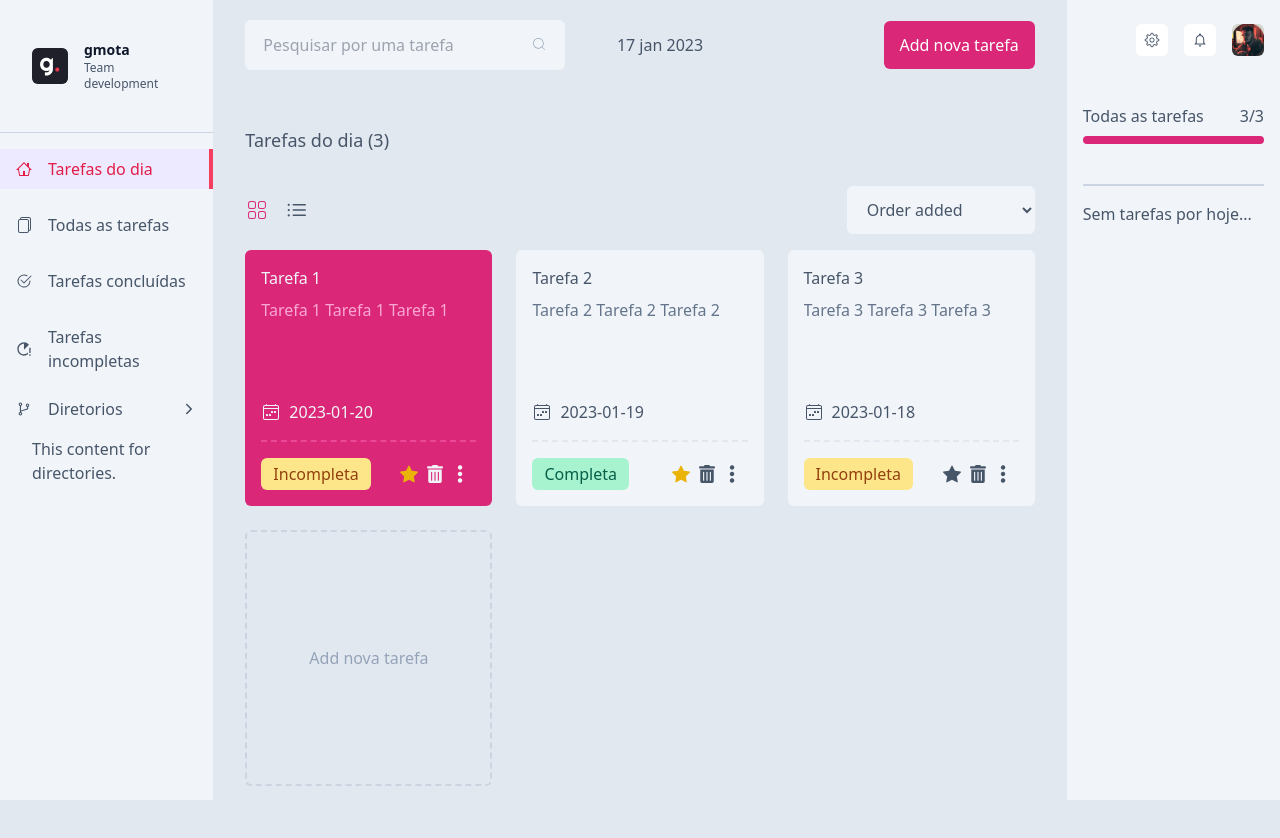
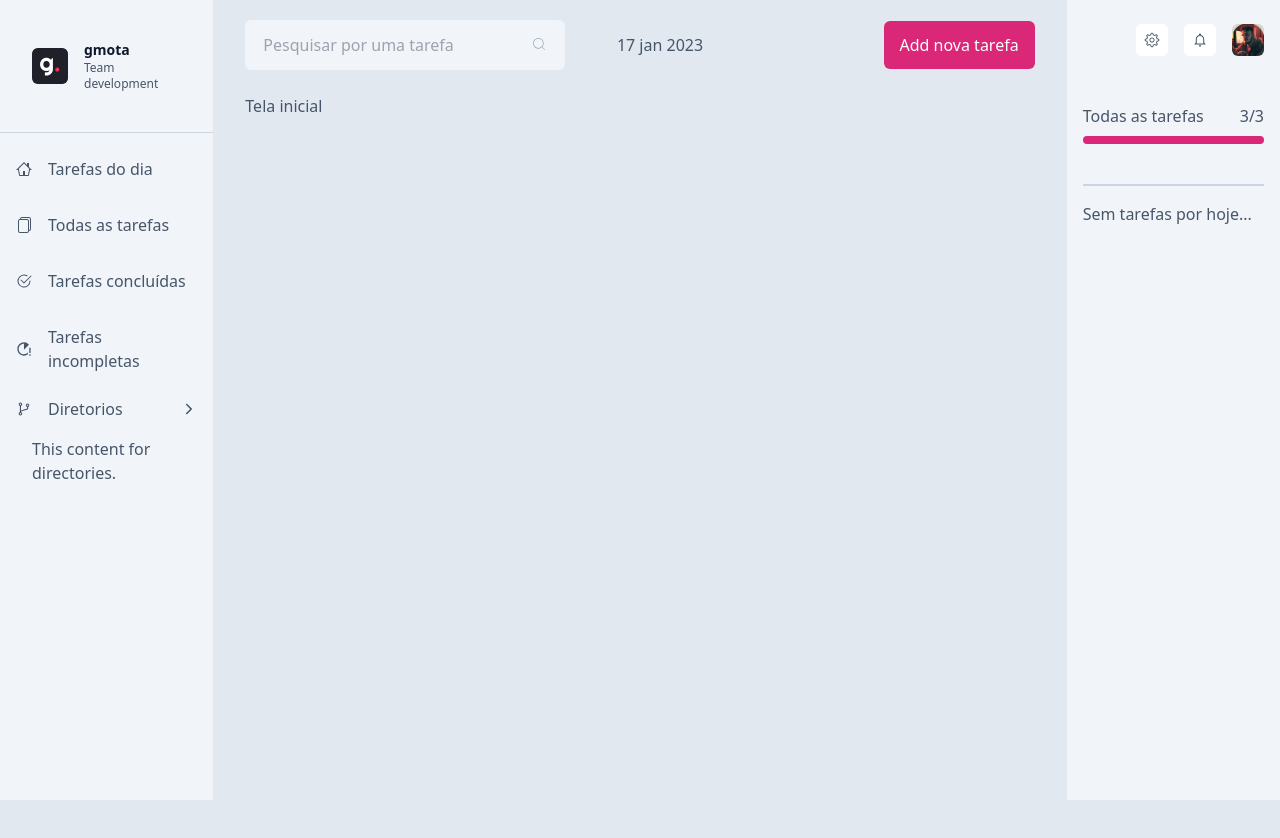
Before and after one commit to GuilhermeMota20/TasksMota, a Next.js app: page / in a window 1280 px wide. Shown: the top 838 px of the page. After the commit the page ends 800 px from the top, so only its background shows below. Built offline with nearby package versions, Linux system fonts and the light colour scheme; a web font is replaced by a local one; what miragejs would draw is missing.

Commit message:
[FRONTEND] FT - Preparando apis do mirage

```diff
--- a/package.json
+++ b/package.json
@@ -21,6 +21,7 @@
     "date-fns": "^2.29.3",
     "eslint": "8.31.0",
     "eslint-config-next": "13.1.1",
+    "firebase": "^9.16.0",
     "miragejs": "^0.1.47",
     "next": "13.1.1",
     "react": "18.2.0",
@@ -28,6 +29,7 @@
     "react-hook-form": "^7.42.1",
     "react-icons": "^4.7.1",
     "react-query": "^3.39.3",
+    "react-spinners": "^0.13.8",
     "sass": "^1.57.1",
     "typescript": "4.9.4",
     "yup": "^0.32.11"
--- a/src/components/Sidebar/NavLinks.tsx
+++ b/src/components/Sidebar/NavLinks.tsx
@@ -10,28 +10,28 @@ interface NavLinksProps {
 
 export default function NavLinks({ classActive }: NavLinksProps) {
     const route = useRouter();
-    const currentPath = route.asPath;
+    const currentPath = route.pathname;
 
     const links = [
         {
             name: 'Tarefas do dia',
-            path: '/',
-            icon: <GoHome className={`${currentPath === '/' ? 'fill-rose-600' : ''}`} />,
+            path: '/TasksOfTheDay',
+            icon: <GoHome className={`${currentPath === '/TasksOfTheDay' ? 'fill-rose-600' : ''}`} />,
         },
         {
             name: 'Todas as tarefas',
-            path: '/allTasks',
-            icon: <BsFiles className={`${currentPath === '/allTasks' ? 'fill-rose-600' : ''}`} />,
+            path: '/AllTasks',
+            icon: <BsFiles className={`${currentPath === '/AllTasks' ? 'fill-rose-600' : ''}`} />,
         },
         {
             name: 'Tarefas concluídas',
-            path: '/completedTasks',
-            icon: <BsCheck2Circle className={`${currentPath === '/completedTasks' ? 'fill-rose-600' : ''}`} />,
+            path: '/CompletedTasks',
+            icon: <BsCheck2Circle className={`${currentPath === '/CompletedTasks' ? 'fill-rose-600' : ''}`} />,
         },
         {
             name: 'Tarefas incompletas',
-            path: '/uncompletedTasks',
-            icon: <MdOutlineRunningWithErrors className={`${currentPath === '/uncompletedTasks' ? 'fill-rose-600' : ''}`} />,
+            path: '/UncompletedTasks',
+            icon: <MdOutlineRunningWithErrors className={`${currentPath === '/UncompletedTasks' ? 'fill-rose-600' : ''}`} />,
         },
     ];
 
--- a/src/components/TasksSection/TaskItem/ActionsTaskItem/BtnDeleteTask.tsx
+++ b/src/components/TasksSection/TaskItem/ActionsTaskItem/BtnDeleteTask.tsx
@@ -15,7 +15,7 @@ export default function BtnDeleteTask({ taskId }: BtnDeleteTaskProps) {
                 />
             )} */}
             <button
-                title="delete task"
+                title="Deletar tarefa"
                 className="ml-2 transition hover:text-slate-700"
             // onClick={() => setIsModalShown(true)}
             >
--- a/src/components/TasksSection/TaskItem/ActionsTaskItem/BtnEditTask.tsx
+++ b/src/components/TasksSection/TaskItem/ActionsTaskItem/BtnEditTask.tsx
@@ -15,7 +15,7 @@ export default function BtnEditTask({ task }: BtnEditTaskProps) {
     return (
         <>
             <button
-                title="edit task"
+                title="Editar tarefa"
                 className="transition w-7 sm:w-8 h-6 sm:h-8 grid place-items-center hover:text-slate-700"
                 onClick={openModalEditTask}
             >
--- a/src/components/TasksSection/index.tsx
+++ b/src/components/TasksSection/index.tsx
@@ -1,37 +1,19 @@
+import { useState } from "react";
+import { useAllTasks } from "../../services/hooks/useAllTasks";
 import LayoutTasks from "../Utilities/LayoutTasks";
 
-const tasksMock = [
-    {
-        id: '1',
-        title: 'Tarefa 1',
-        description: 'Tarefa 1 Tarefa 1 Tarefa 1',
-        date: '2023-01-20',
-        completed: false,
-        important: true,
-        dir: '',
-    },
-    {
-        id: '2',
-        title: 'Tarefa 2',
-        description: 'Tarefa 2 Tarefa 2 Tarefa 2',
-        date: '2023-01-19',
-        completed: true,
-        important: true,
-        dir: '',
-    },
-    {
-        id: '3',
-        title: 'Tarefa 3',
-        description: 'Tarefa 3 Tarefa 3 Tarefa 3',
-        date: '2023-01-18',
-        completed: false,
-        important: false,
-        dir: '',
-    },
-]
+export default function TasksSection() {
+    const [page, setPage] = useState(1);
+    const { data, isLoading, isFetched, error, refetch } = useAllTasks();
 
-export default function TasksSection() {
     return (
-        <LayoutTasks title={`Tarefas do dia (${tasksMock.length})`} tasks={tasksMock} />
+        <>
+            <LayoutTasks
+                title={`Tarefas do dia (${data?.tasks.length} exibidos)`}
+                tasks={data?.tasks}
+                isLoading={isLoading}
+                error={error}
+            />
+        </>
     )
 }
--- a/src/components/Utilities/LayoutTasks.tsx
+++ b/src/components/Utilities/LayoutTasks.tsx
@@ -1,4 +1,5 @@
 import { useState } from "react";
+import { MoonLoader } from "react-spinners";
 import { Tasks } from "../../types/Task";
 import SortViews from "../TasksSection/SortViews";
 import TaskItem from "../TasksSection/TaskItem";
@@ -6,9 +7,11 @@ import TaskItem from "../TasksSection/TaskItem";
 interface LayoutTasksProps {
     title: string;
     tasks: Tasks[] | [];
+    isLoading: boolean;
+    error: unknown;
 };
 
-export default function LayoutTasks({ title, tasks }: LayoutTasksProps) {
+export default function LayoutTasks({ title, tasks, isLoading, error }: LayoutTasksProps) {
     const [isListInView, setIsListInView] = useState<boolean>(false);
 
     return (
@@ -25,12 +28,23 @@ export default function LayoutTasks({ title, tasks }: LayoutTasksProps) {
             // key={}
             />
 
+            {isLoading ? (
+                <div className="flex items-center justify-center m-4">
+                    <MoonLoader color="rgb(190, 24, 93)" size={24} />
+                </div>
+
+            ) : error ? (
+                <div className="flex items-center justify-center m-4 text-center">
+                    <span>Ocorreu um erro ao obter as tarefas.</span>
+                </div>
+
+            ) : (
                 <ul className={`animate-fade-in-down tasksList mt-4 grid gap-2 sm:gap-4 xl:gap-6 ${isListInView
                     ? "grid-cols-1"
                     : "2xl:grid-cols-4 xl:grid-cols-3 lg:grid-cols-4 md:grid-cols-3 grid-cols-2 items-end"
                     }`}
                 >
-                {tasks.map((task) => (
+                    {tasks?.map((task) => (
                         <TaskItem key={task.id} isListInView={isListInView} task={task} />
                     ))}
 
@@ -43,6 +57,7 @@ export default function LayoutTasks({ title, tasks }: LayoutTasksProps) {
                         </button>
                     </li>
                 </ul>
+            )}
         </section>
     )
 }
--- a/src/components/Utilities/TextArea.tsx
+++ b/src/components/Utilities/TextArea.tsx
@@ -15,6 +15,7 @@ const TextAreaBase: ForwardRefRenderFunction<HTMLTextAreaElement, TextAreaProps>
                 className="w-full bg-slate-100 text-slate-600 placeholder:text-slate-400 hover:border-pink-600 focus:border-pink-600"
                 placeholder={placeholder}
                 value={value}
+                maxLength={80}
                 ref={ref}
                 {...rest}
                 onChange={onChange}
--- a/src/pages/AllTasks/index.tsx
+++ b/src/pages/AllTasks/index.tsx
@@ -1,18 +1,11 @@
-import { useState } from "react";
 import Header from "../../components/Header";
-import { useAllTasks } from "../../services/hooks/useAllTasks";
+import TasksSection from "../../components/TasksSection";
 
 export default function AllTasks() {
-    const [page, setPage] = useState(1);
-    const { data, isLoading, isFetched, error, refetch } = useAllTasks(page);
-
     return (
         <section className="text-slate-600 pt-5 pb-8 sm:pb-16 px-4 md:px-8 md:w-full xl:w-8/12 m-auto min-h-screen flex flex-col gap-6">
             <Header />
-
-            {data?.tasks.map(task => (
-                <h1 key={task.id} >{task.title}</h1>
-            ))}
+            <TasksSection />
         </section>
     );
 };
--- a/src/pages/index.tsx
+++ b/src/pages/index.tsx
@@ -5,7 +5,7 @@ export default function Home() {
   return (
     <section className="text-slate-600 pt-5 pb-8 sm:pb-16 px-4 md:px-8 md:w-full xl:w-8/12 m-auto min-h-screen flex flex-col gap-6">
       <Header />
-      <TasksSection />
+      <h1>Tela inicial</h1>
     </section>
   );
 };
--- a/src/services/hooks/useAllTasks.ts
+++ b/src/services/hooks/useAllTasks.ts
@@ -3,23 +3,17 @@ import { Tasks } from "../../types/Task";
 import { api } from "../api";
 
 export type GetTasksResponse = {
-    totalCount: number;
     tasks: Tasks[];
 };
 
 type UseTasksOptions = {
     initialData: {
         tasks: Tasks[];
-        totalCount: number;
     };
 };
 
-export async function getAllTasks(page: number): Promise<GetTasksResponse> {
-    const { data, headers } = await api.get<{ tasks: Tasks[] }>('AllTasks', {
-        params: { page },
-    });
-
-    const totalCount = Number(headers['x-total-count']);
+export async function getAllTasks(): Promise<GetTasksResponse> {
+    const { data } = await api.get<{ tasks: Tasks[] }>('AllTasks');
 
     const tasks = data.tasks.map(task => ({
         id: task.id,
@@ -37,12 +31,11 @@ export async function getAllTasks(page: number): Promise<GetTasksResponse> {
 
     return {
         tasks,
-        totalCount,
     };
-}
+};
 
-export function useAllTasks(page: number, options?: UseTasksOptions) {
-    return useQuery(['tasks', { page }], () => getAllTasks(page), {
+export function useAllTasks(options?: UseTasksOptions) {
+    return useQuery(['AllTasks'], () => getAllTasks(), {
         staleTime: 1000 * 60 * 10,
         ...options,
     });
--- a/src/services/mirage/index.ts
+++ b/src/services/mirage/index.ts
@@ -29,7 +29,7 @@ export function makeServer() {
                     return new Date();
                 },
                 description(i: number) {
-                    return faker.commerce.productDescription();
+                    return faker.lorem.words(10);
                 },
                 dir() {
                     return 'master';
@@ -44,33 +44,30 @@ export function makeServer() {
         },
 
         seeds(server) {
-            server.createList('task', 5);
+            server.createList('task', 10);
         },
 
         routes() {
             this.namespace = 'api';
-            this.timing = 3500;
+            this.timing = 750;
 
-            this.get('/AllTasks', function (schema, request) {
-                const { page = 1, per_page = 4 } = request.queryParams;
-
-                const total = schema.all('task').length;
-
-                const pageStart = (Number(page) - 1) * Number(per_page);
-                const pageEnd = pageStart + Number(per_page);
-
+            this.get('/AllTasks', function (schema) {
                 const tasks = this.serialize(schema.all('task'))
-                    .tasks.slice(pageStart, pageEnd);
+                    .tasks.slice();
 
                 return new Response(
                     200,
-                    { 'x-total-count': String(total) },
                     { tasks }
                 );
             });
 
             this.get('/AllTasks/:id');
-            this.post('/AllTasks');
+
+            this.post('/AllTasks', (schema, request) => {
+                const data = JSON.parse(request.requestBody);
+
+                return schema.db.tasks.insert(data);
+            });
 
             this.namespace = '';
             this.passthrough();
```
Also changed, not shown: src/components/Modals/ModalNewTasks.tsx (+28 -3 lines), 1 other file (tests, documents, lock files or other folders). Lines whose indentation alone changed are shown as unchanged.
